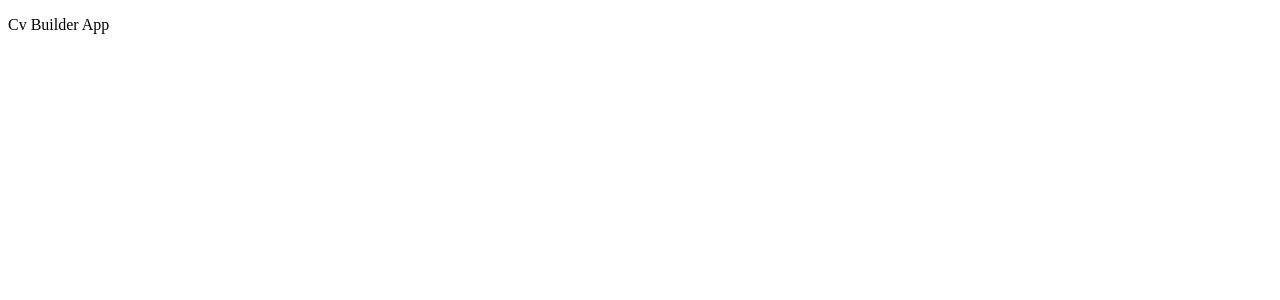
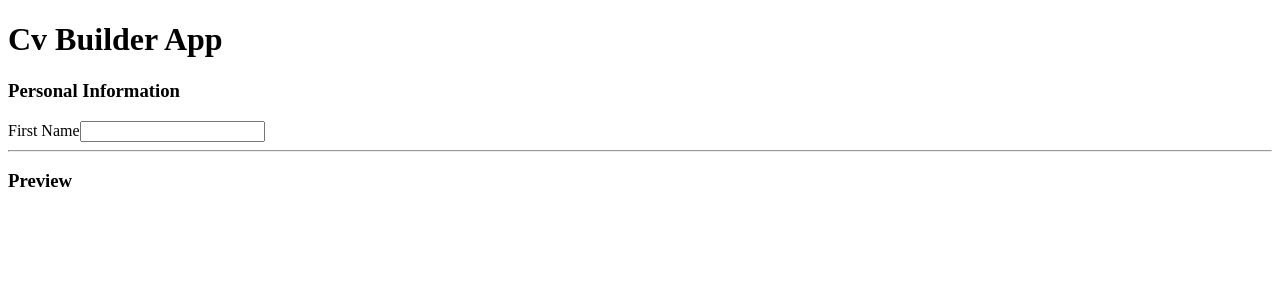
Before and after one commit to sameeksha-dalvi/cv-builder, a React (Vite) app: page / in a window 1280 px wide. Shown: the top 300 px of the page. Built offline with nearby package versions, Linux system fonts and the light colour scheme.

Commit message:
feat: add first name input with live preview

```diff
--- a/src/App.jsx
+++ b/src/App.jsx
@@ -1,9 +1,28 @@
-
+import { useState } from 'react'
 
 const App = () => {
+  const [firstName, setFirstName] = useState("");
+
+  const handleFirstNameChange = (event) => {
+    setFirstName(event.target.value)
+  }
+
   return (
     <div>
-      <p>Cv Builder App</p>
+      <h1>Cv Builder App</h1>
+      <div>
+        <h3>Personal Information</h3>
+        <label>First Name</label>
+        <input type="text"
+          value={firstName}
+          onChange={handleFirstNameChange}
+        />
+      </div>
+      <div>
+        <hr />
+        <h3>Preview</h3>
+        <p>{firstName}</p>
+      </div>
     </div>
   )
 }
```
